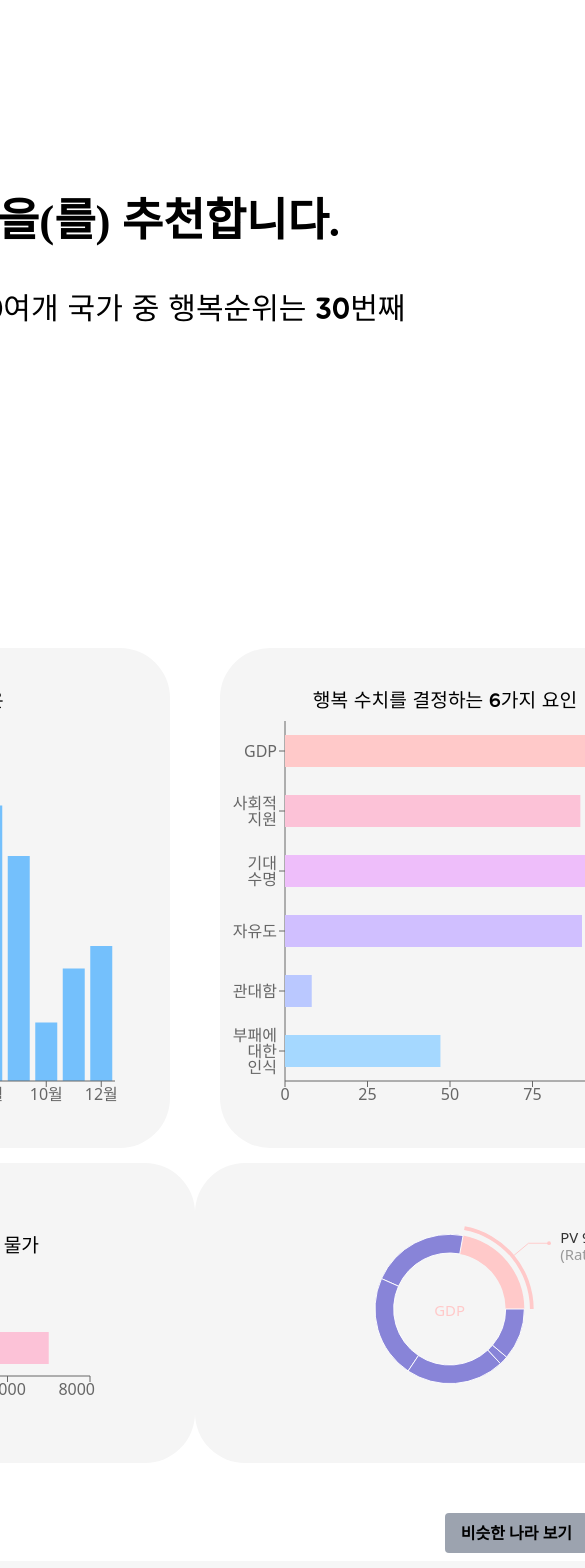
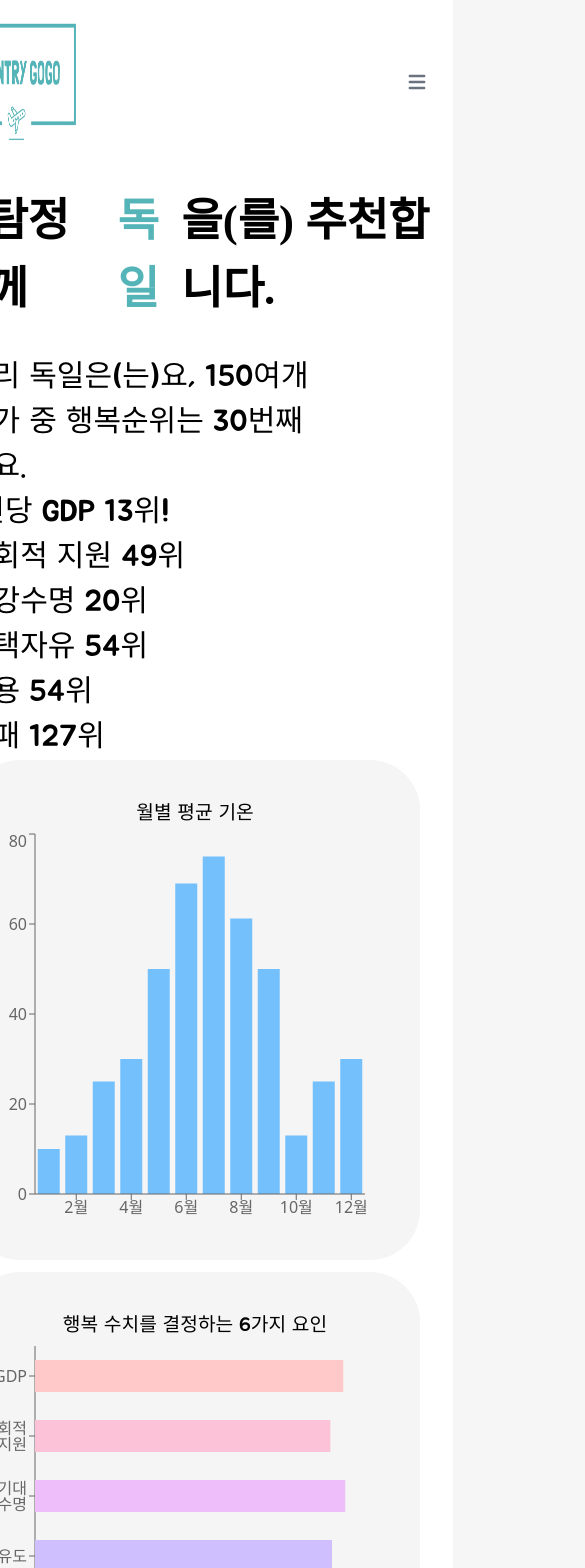
Before and after one commit to BeenKimKr/detectiveCoder, a React (Create React App) app in the folder front/: page /cityinfo in a window 390 px wide. Shown: the top 1568 px of the page, 585 px wide, since content can reach past the window. Built offline with nearby package versions, Linux system fonts and the light colour scheme; a web font is replaced by a local one.

Commit message:
Update responsive resign

```diff
--- a/front/src/pages/allCities/AllCities.js
+++ b/front/src/pages/allCities/AllCities.js
@@ -9,7 +9,7 @@ import MapChart from '../../components/MapChart';
 const AllCities = () => {
   const [content, setContent] = useState('');
   return (
-    <div className='container h-screen w-screen'>
+    <div className='container h-screen w-screen md:flex'>
       <Nav />
       <MapChart setTooltipContent={setContent} />
       <ReactTooltip place='right'>
--- a/front/src/pages/cityInfo/CityInfo.js
+++ b/front/src/pages/cityInfo/CityInfo.js
@@ -26,7 +26,7 @@ const CityInfo = () => {
       <div className='flex flex-row'>
         <div className='my-8'>
           <Image
-            className='w-64 h-64 rounded-full shadow-lg'
+            className='w-48 h-48 md:w-64 md:h-64 rounded-full shadow-lg'
             // https://${process.env.AWS_S3_BUCKET}.s3.${AWS_REGION}.amazonaws.com/flags_img/
             src='https://upload.wikimedia.org/wikipedia/commons/thumb/b/ba/Flag_of_Germany.svg/383px-Flag_of_Germany.svg.png'
             rounded={true}
@@ -50,19 +50,19 @@ const CityInfo = () => {
           부패 127위
         </div>
       </div>
-      <div className='flex flex-row'>
-        <div className='basis-1/2 flex items-center justify-center'>
+      <div className='flex flex-col lg:flex-row'>
+        <div className='flex justify-center items-center lg:basis-1/2 mb-3 '>
           <WeatherChart />
         </div>
-        <div className='basis-1/2 flex justify-center items-center'>
+        <div className='flex justify-center items-center lg:basis-1/2 mb-3 '>
           <HPIChart />
         </div>
       </div>
-      <div className='flex flex-row '>
-        <div className='basis-1/2 flex justify-center'>
+      <div className='flex flex-col lg:flex-row '>
+        <div className='flex justify-center lg:basis-1/2 '>
           <Bigmac />
         </div>
-        <div className='basis-1/2 flex justify-center'>
+        <div className='flex justify-center lg:basis-1/2 '>
           <WealChart />
         </div>
       </div>
```
